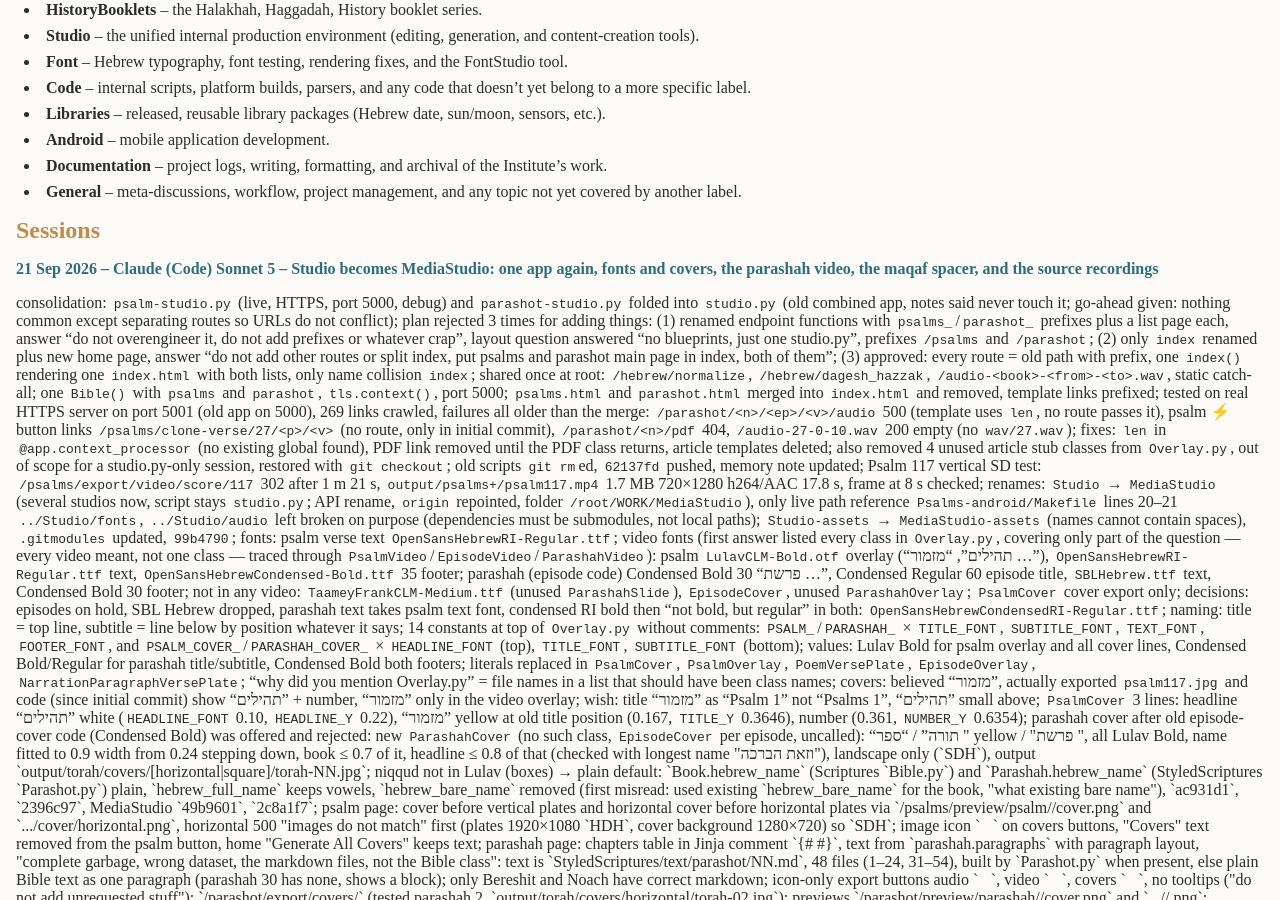
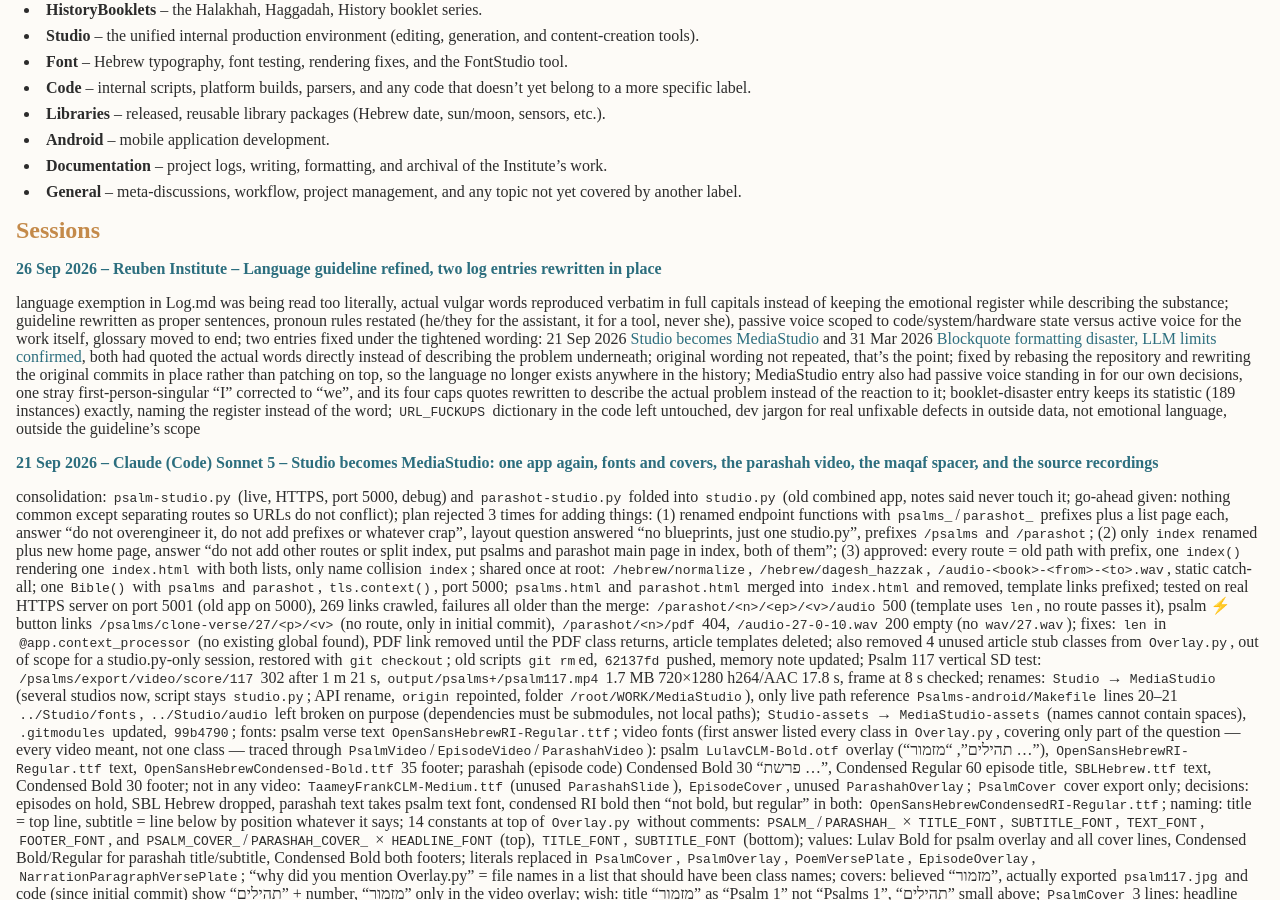
Before and after one commit to ReubenInstitute/ReubenInstitute.github.io, a Jekyll site: the page built from log/log.md, in a window 1280 px wide and 900 px high, scrolled down 423 px. Built offline with Jekyll 4.4.1, drawn with Linux system fonts in a browser that asks for light colours; some web fonts are replaced; our own code applies the rules of GitHub Pages for plain Markdown files.

Commit message:
Log: 26 Sep 2026 session (Language guideline refined, two log entries rewritten in place)

```diff
--- a/log/log.md
+++ b/log/log.md
@@ -24,6 +24,10 @@
 * **General** – meta‑discussions, workflow, project management, and any topic not yet covered by another label.
 
 ## Sessions
+
+#### [26 Sep 2026 – Reuben Institute – Language guideline refined, two log entries rewritten in place](20260926.md)
+
+language exemption in Log.md was being read too literally, actual vulgar words reproduced verbatim in full capitals instead of keeping the emotional register while describing the substance; guideline rewritten as proper sentences, pronoun rules restated (he/they for the assistant, it for a tool, never she), passive voice scoped to code/system/hardware state versus active voice for the work itself, glossary moved to end; two entries fixed under the tightened wording: 21 Sep 2026 [Studio becomes MediaStudio](20260921b.md) and 31 Mar 2026 [Blockquote formatting disaster, LLM limits confirmed](history-booklets/20260331.md), both had quoted the actual words directly instead of describing the problem underneath; original wording not repeated, that's the point; fixed by rebasing the repository and rewriting the original commits in place rather than patching on top, so the language no longer exists anywhere in the history; MediaStudio entry also had passive voice standing in for our own decisions, one stray first-person-singular "I" corrected to "we", and its four caps quotes rewritten to describe the actual problem instead of the reaction to it; booklet-disaster entry keeps its statistic (189 instances) exactly, naming the register instead of the word; `URL_FUCKUPS` dictionary in the code left untouched, dev jargon for real unfixable defects in outside data, not emotional language, outside the guideline's scope
 
 #### [21 Sep 2026 – Claude (Code) Sonnet 5 – Studio becomes MediaStudio: one app again, fonts and covers, the parashah video, the maqaf spacer, and the source recordings](20260921b.md)
 
```
Also changed, not shown: log/20260926.md (added, +11 -0 lines).
